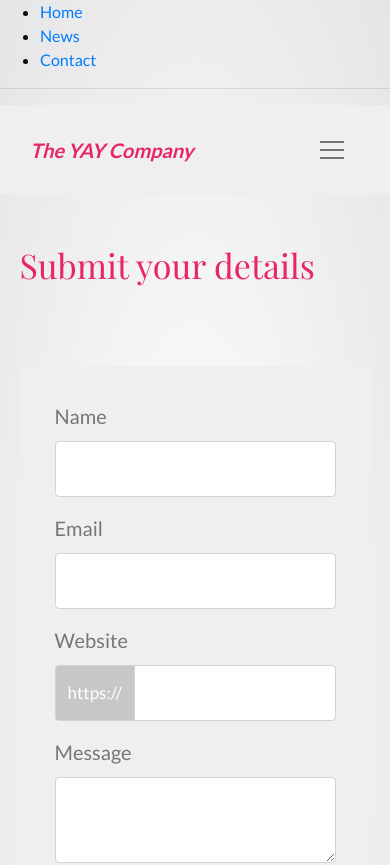
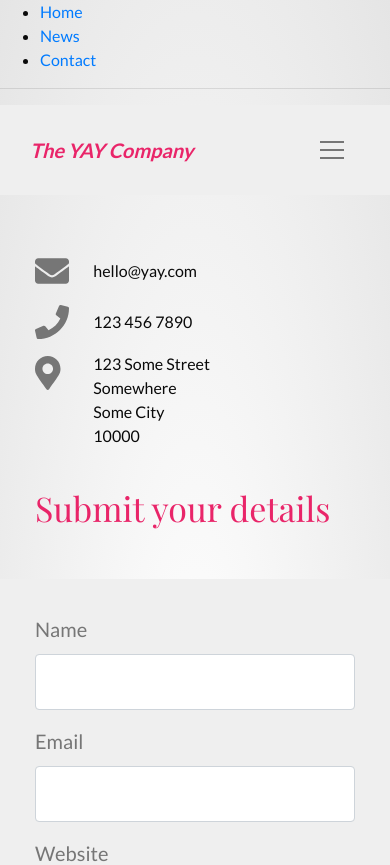
Before and after one commit to thorerik88/yay-app, a React (Create React App) app: page /contact in a window 390 px wide. Shown: the top 865 px of the page. Built offline with nearby package versions, Linux system fonts and the light colour scheme; a web font is replaced by a local one.

Commit message:
contact mobile styled properly

```diff
--- a/src/components/Contact/Checkbox.js
+++ b/src/components/Contact/Checkbox.js
@@ -6,11 +6,9 @@ function Checkbox(props) {
 
     React.useEffect(() => {
 
-
-
         const checkbox = document.querySelector(".checkbox--toggle");
-        let checkedOne = document.querySelector(".checkbox--toggle span");
-        let checkedTwo = document.querySelector(".checkbox--toggle span.rotate");
+        const checkedOne = document.querySelector(".checkbox--toggle span");
+        const checkedTwo = document.querySelector(".checkbox--toggle span.rotate");
         checkbox.addEventListener('click', () => {
             if (checkedOne.classList != "show") {
                 checkedOne.classList.add("show");
--- a/src/components/Contact/Contact.js
+++ b/src/components/Contact/Contact.js
@@ -4,6 +4,7 @@ import TopNav from "../TopNav"
 import Footer from "../Footer"
 import ContactForm from "./ContactForm"
 import Details from "./Details"
+import Intro from "../Intro"
 
 
 function Contact() {
@@ -11,16 +12,27 @@ function Contact() {
     return (
         <div>
             <TopNav value="contact" />
-            <div className="wrapper">
-                <div className="intro">
-                    <h1>Submit your details</h1>
-                </div>
+            <div className="wrapper wrapper-contact">
                 <div className="row">
-                    <div className="col-lg-6 order-lg-1 order-md-2">
-                        <ContactForm />
+                    <div className="col-lg-6">
+                        <Intro h1="Submit your details" />
+                        <div className="form">
+                            <ContactForm />
+                        </div>
                     </div>
-                    <div className="col-lg-6 order-lg-2 order-md-1">
-                        <Details />
+                    <div className="col-lg-6 order-first order-lg-last">
+                        <div className=" details">
+                            <Details value="email" >hello@yay.com</Details>
+                            <Details value="phone" >123 456 7890</Details>
+                            <Details value="pin" >
+                                <ul>
+                                    <li>123 Some Street</li>
+                                    <li>Somewhere</li>
+                                    <li>Some City</li>
+                                    <li>10000</li>
+                                </ul>
+                            </Details>
+                        </div>
                     </div>
                 </div>
             </div>
--- a/src/components/Contact/ContactForm.js
+++ b/src/components/Contact/ContactForm.js
@@ -11,7 +11,7 @@ import Checkbox from "./Checkbox"
 
 function ContactForm() {
     return (
-        <Form className="form">
+        <Form>
             <Form.Group className="form--form-group" controlId="formBasicText">
                 <Form.Label className="form--form-group--label">Name</Form.Label>
                 <Form.Control className="form--form-group--input" type="text" />
--- a/src/components/Contact/Details.js
+++ b/src/components/Contact/Details.js
@@ -1,9 +1,33 @@
 import React from 'react'
 
-function Details() {
+import { FontAwesomeIcon } from '@fortawesome/react-fontawesome'
+// import { faFacebookF, faTwitter, faVimeoV, faYoutube } from '@fortawesome/free-brands-svg-icons'
+import { faEnvelope, faPhone, faMapMarkerAlt } from '@fortawesome/free-solid-svg-icons'
+
+function Details(props) {
+
+    let iconStyle = {
+        color: "#767676",
+        background: "transparent",
+        fontSize: "34px",
+    };
+
+    let detailIcon = "";
+
+    if (props.value === "email") {
+        detailIcon = <FontAwesomeIcon icon={faEnvelope} />;
+    } else if (props.value === "phone") {
+        detailIcon = <FontAwesomeIcon icon={faPhone} />;
+    } else if (props.value === "pin") {
+        detailIcon = <FontAwesomeIcon icon={faMapMarkerAlt} />;
+    }
+
+    let classValue = "col-2 details--wrapper--icon details--wrapper--icon--" + props.value;
+
     return (
-        <div>
-
+        <div className="row details--wrapper">
+           <span style={iconStyle} className={classValue}>{detailIcon}</span>
+           <div className="col-6 details--wrapper--text">{props.children}</div>
         </div>
     )
 }
--- a/src/components/Home/MainContent.js
+++ b/src/components/Home/MainContent.js
@@ -2,14 +2,16 @@ import React from 'react'
 
 import AccContent from "./AccContent"
 import TabContent from "./TabContent"
+import Intro from "../Intro"
 
 function MainContent() {
     return (
         <div className="wrapper">
-            <div className="intro">
-                <h1>We do YAY things</h1>
-                <p>Nam tincidunt, sapien nec congue porta, tellus risus ullamcorper mi, a rutrum justo eros pretium libero. Nullam vel enim id mauris eleifend finibus et ac orci. Aliquam metus massa, aliquam quis arcu sit amet, consectetur faucibus urna. Suspendisse massa diam, efficitur eu massa euismod, pretium lacinia magna. Donec mi orci, sollicitudin in luctus a, varius eget massa.</p>
-            </div>
+            <Intro
+                h1="We do YAY things"
+                p="Nam tincidunt, sapien nec congue porta, tellus risus ullamcorper mi, a rutrum justo eros pretium libero. Nullam vel enim id mauris eleifend finibus et ac orci. Aliquam metus massa, aliquam quis arcu sit amet, consectetur faucibus urna. Suspendisse massa diam, efficitur eu massa euismod, pretium lacinia magna. Donec mi orci, sollicitudin in luctus a, varius eget massa."
+                >
+            </Intro>
             <div className="d-lg-none">
                 <AccContent />
             </div>
--- /dev/null
+++ b/src/components/Intro.js
@@ -0,0 +1,13 @@
+import React from 'react'
+
+function Intro(props) {
+
+    return (
+        <div className="intro">
+                <h1>{props.h1}</h1>
+                <p>{props.p}</p>
+            </div>
+    )
+}
+
+export default Intro
--- a/src/components/News/News.js
+++ b/src/components/News/News.js
@@ -1,6 +1,7 @@
 import React from 'react'
 
 import TopNav from "../TopNav"
+import Intro from "../Intro"
 import Footer from "../Footer"
 import CardClickBox from "./CardClickBox"
 import NewsCards from "./NewsCards"
@@ -11,9 +12,7 @@ function News() {
         <div>
             <TopNav value="news" />
             <div className="wrapper">
-                <div className="intro">
-                    <h1>News</h1>
-                </div>
+                <Intro h1="News" />
                 <CardClickBox/>
                 <div className="row news-cards">
                     <NewsCards value="1" />
--- a/src/sass/partials/contact/_contactForm.scss
+++ b/src/sass/partials/contact/_contactForm.scss
@@ -41,3 +41,14 @@
 .input-group-text {
     font-size: 17px;
 }
+
+@media screen and (max-width: 991px) {
+    .wrapper.wrapper-contact {
+        width: 100%;
+    }
+
+    .wrapper-contact .intro {
+        margin-bottom: 50px;
+        padding-left: 35px;
+    }
+}
--- /dev/null
+++ b/src/sass/partials/contact/_details.scss
@@ -0,0 +1,23 @@
+.details {
+    padding: 35px;
+    margin-top: 120px;
+
+    .details--wrapper:not(:last-child) {
+        display: flex;
+        align-items: center;
+        vertical-align: top;
+    }
+
+    .details--wrapper:last-child ul {
+        list-style-type: none;
+        margin: 5px 0;
+        padding: 0;
+    }
+}
+
+@media screen and (max-width: 991px) {
+    .details {
+        margin-top: 0;
+        padding-top: 0;
+    }
+}
--- a/src/sass/style.scss
+++ b/src/sass/style.scss
@@ -22,6 +22,7 @@
 // CONTACT
 @import "./partials/contact/contactForm";
 @import "./partials/contact/checkbox";
+@import "./partials/contact/details";
 
 body {
     background: $bg-radial-primary;
```
